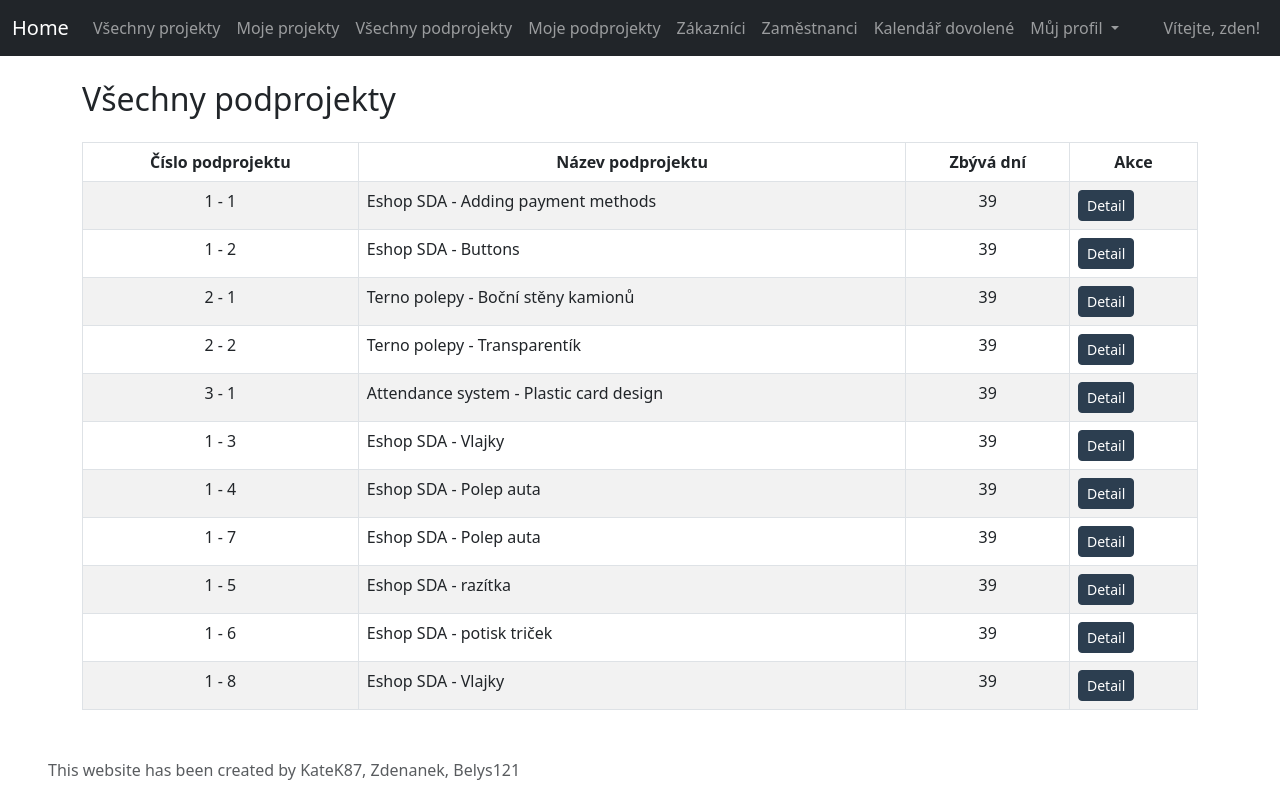
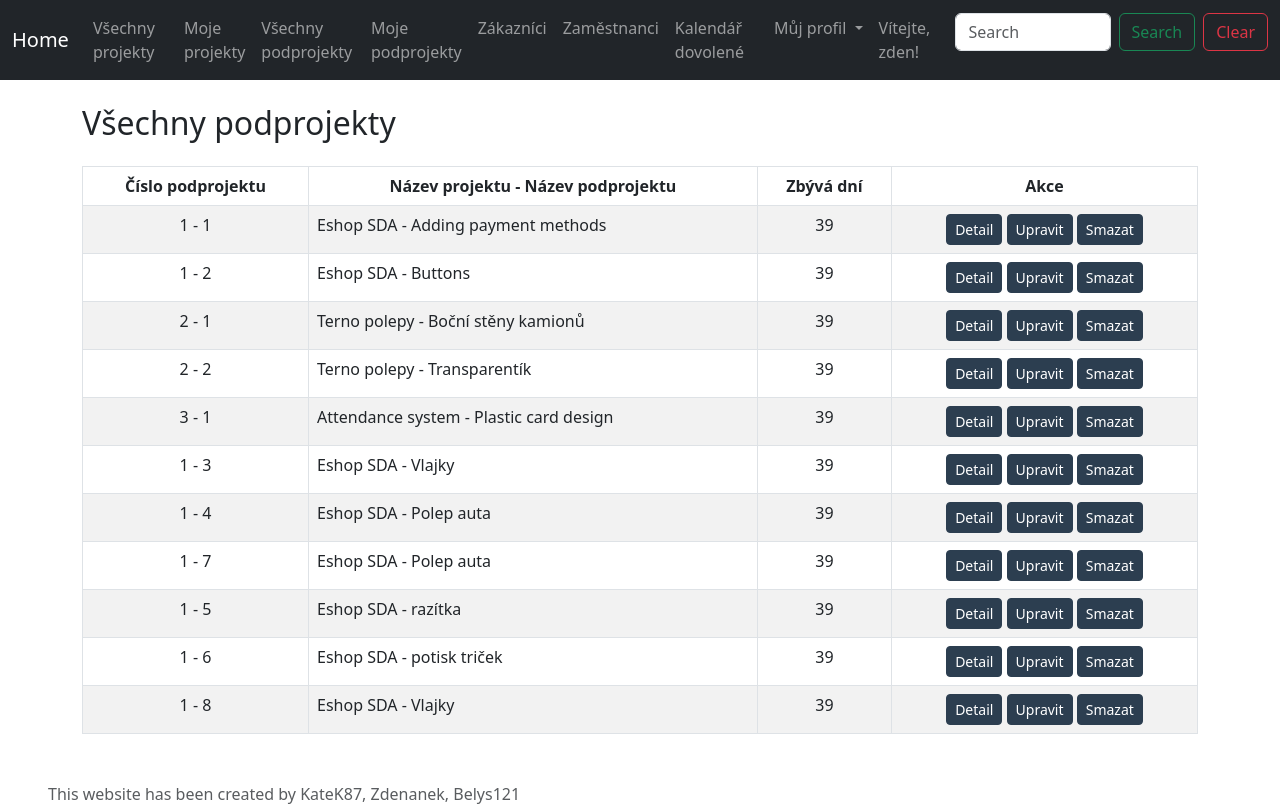
Before and after one commit to zdenanek/EmployeeHub, a Django app: page /navbar_subcontracts/ in a window 1280 px wide. Before the commit the page ends 780 px from the top, so only its background shows below. Run offline with Django 4.2, Linux system fonts and the light colour scheme; a user stored in the database is signed in; data comes from the database, SQL or seed files in the repository.

Commit message:
fix: update detail at html, add search to navbar_subcontracts.html,

```diff
--- a/viewer/templates/contracts_homepage.html
+++ b/viewer/templates/contracts_homepage.html
@@ -19,7 +19,7 @@
             <td>{{ contract.deadline }}</td>
             <td align="center">{{ contract.delta }}</td>
             <td>
-                <a href="{% url 'contract_detail' contract.id %}" class="btn btn-custom">Detail</a>
+                <a href="{% url 'contract_detail' contract.id %}" class="btn btn-custom btn">Detail</a>
             </td>
         </tr>
         {% empty %}
@@ -27,13 +27,13 @@
         {% endfor %}
     {% else %}
         {% for contract in contracts %}
-        <tr class="{% if contract.delta <= 0 %}table-danger{% elif contract.delta <= 7 %}table-warning{% endif %}">
+        <tr class="{% if contract.delta <= 7 %}table-danger{% elif contract.delta <= 14 %}table-warning{% endif %}">
             <td>{{ contract.contract_name }}</td>
             <td align="center">{{ contract.id }}</td>
             <td>{{ contract.deadline }}</td>
             <td align="center">{{ contract.delta }}</td>
             <td>
-                <a href="{% url 'contract_detail' contract.id %}" class="btn btn-custom">Detail projektu</a>
+                <a href="{% url 'contract_detail' contract.id %}" class="btn btn-custom btn">Detail projektu</a>
             </td>
         </tr>
         {% empty %}
--- a/viewer/templates/detail_contract.html
+++ b/viewer/templates/detail_contract.html
@@ -41,7 +41,7 @@
                 <td>{{ subcontract.subcontract_name }}</td>
                 <td>{{ subcontract.user }}</td>
                 <td>{{ subcontract.get_status_display }}</td>
-                <td>
+                <td class="text-center">
                     <a href="{% url 'subcontract_detail' contract_pk=subcontract.contract.pk subcontract_number=subcontract.subcontract_number %}" class="btn btn-custom btn-sm">Detail</a>
                     {% if subcontract.subcontract_number %}
                         <a href="{% url 'subcontract_update' contract_pk=subcontract.contract.pk subcontract_number=subcontract.subcontract_number %}" class="btn btn-custom btn-sm">Upravit</a>
--- a/viewer/templates/navbar_customers.html
+++ b/viewer/templates/navbar_customers.html
@@ -24,7 +24,7 @@
             <tr>
                 <td>{{ customer.first_name }} {{ customer.last_name }}</td>
                 <td>{{ customer.created }}</td>
-                <td>
+                <td class="text-center">
                     <a href="{% url 'customer_update' customer.pk %}" class="btn btn-custom btn-sm">Upravit</a>
                     <a href="{% url 'customer_delete' customer.pk %}" class="btn btn-custom btn-sm">Smazat</a>
                 </td>
--- a/viewer/templates/navbar_subcontracts.html
+++ b/viewer/templates/navbar_subcontracts.html
@@ -7,12 +7,13 @@
 {% block content %}
 <div class="container mt-4">
     <h2 class="mb-4">Všechny podprojekty</h2>
+
     {% if subcontracts %}
     <table class="table table-striped table-bordered">
         <thead>
             <tr>
                 <th class="text-center align-middle">Číslo podprojektu</th>
-                <th class="text-center align-middle">Název podprojektu</th>
+                <th class="text-center align-middle">Název projektu - Název podprojektu</th>
                 <th class="text-center align-middle">Zbývá dní</th>
                 <th class="text-center align-middle">Akce</th>
             </tr>
@@ -23,7 +24,11 @@
                 <td align="center">{{ subcontract.contract.pk }} - {{ subcontract.subcontract_number }}</td>
                 <td>{{ subcontract.contract.contract_name }} - {{ subcontract.subcontract_name }}</td>
                 <td align="center">{{ subcontract.contract.delta }}</td>
-                <td><a href="{% url 'subcontract_detail' contract_pk=subcontract.contract.pk subcontract_number=subcontract.subcontract_number %}" class="btn btn-custom btn-sm">Detail</a></td>
+                <td class="text-center">
+                    <a href="{% url 'subcontract_detail' contract_pk=subcontract.contract.pk subcontract_number=subcontract.subcontract_number %}" class="btn btn-custom btn-sm">Detail</a>
+                    <a href="{% url 'subcontract_update' contract_pk=subcontract.contract.pk subcontract_number=subcontract.subcontract_number %}" class="btn btn-custom btn-sm">Upravit</a>
+                    <a href="{% url 'subcontract_delete' subcontract.pk %}" class="btn btn-custom btn-sm">Smazat</a>
+                </td>
             </tr>
             {% endfor %}
         </tbody>
--- a/viewer/views.py
+++ b/viewer/views.py
@@ -262,6 +262,23 @@ class SubContractAllListView(PermissionRequiredMixin, LoginRequiredMixin, ListVi
     template_name = 'navbar_subcontracts.html'
     context_object_name = 'subcontracts'
     permission_required = 'viewer.view_subcontract'
+
+    def get_queryset(self):
+        queryset = SubContract.objects.all()
+        query = self.request.GET.get("query")
+        if query:
+            queryset = queryset.filter(
+                Q(subcontract_name__icontains=query) |
+                Q(contract__contract_name__icontains=query)
+            )
+        return queryset
+
+    def get_context_data(self, **kwargs):
+        context = super().get_context_data(**kwargs)
+        context["search_form"] = SearchForm(self.request.GET or None)
+        context["search_url"] = "navbar_subcontracts"
+        context["show_search"] = True
+        return context
 
 
 class SubContractView(PermissionRequiredMixin, LoginRequiredMixin, ListView):
```
Also changed, not shown: viewer/templates/subcontract.html (+4 -3 lines).
